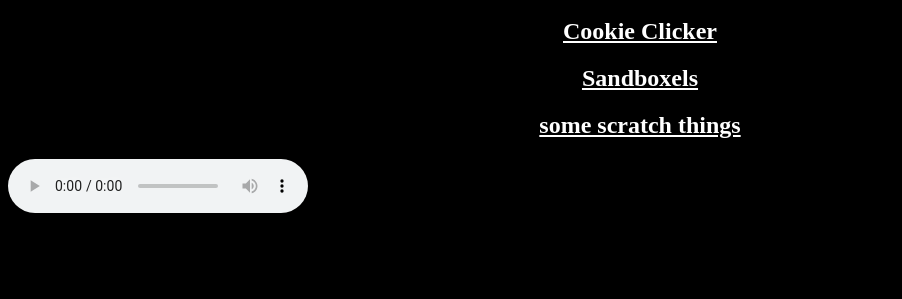
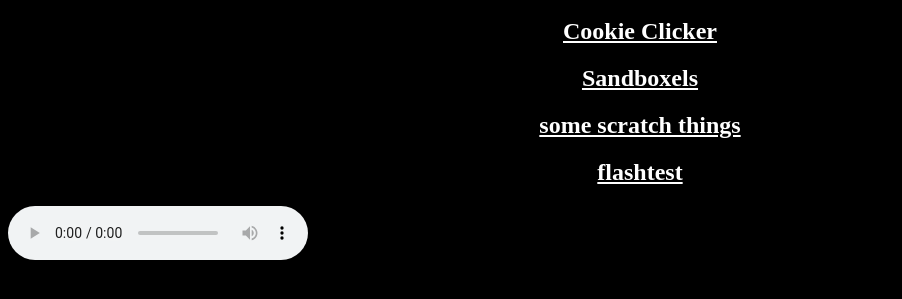
Before and after one commit to funy-man/funy-man.github.io, a plain HTML site: page uh.html in a window 1280 px wide. Shown: the part 95-394 px from the top of the page, without its empty margins (0-902 px from the left). Drawn offline with Linux system fonts and the light colour scheme.

Commit message:
Update uh.html

```diff
--- a/uh.html
+++ b/uh.html
@@ -8,6 +8,7 @@
 <h2><a href=https://funy-man.github.io/cook>Cookie Clicker</a></h2>
 <h2><a href=https://funy-man.github.io/nothingt>Sandboxels</a></h2>
 <h2><a href=https://funy-man.github.io/hctarcs>some scratch things</a></h2>
+<h2><a href=flashtest.html>flashtest</a></h2>
 
 <audio controls autoplay>
   <source src="music.mp3" type="audio/mp3">
```
